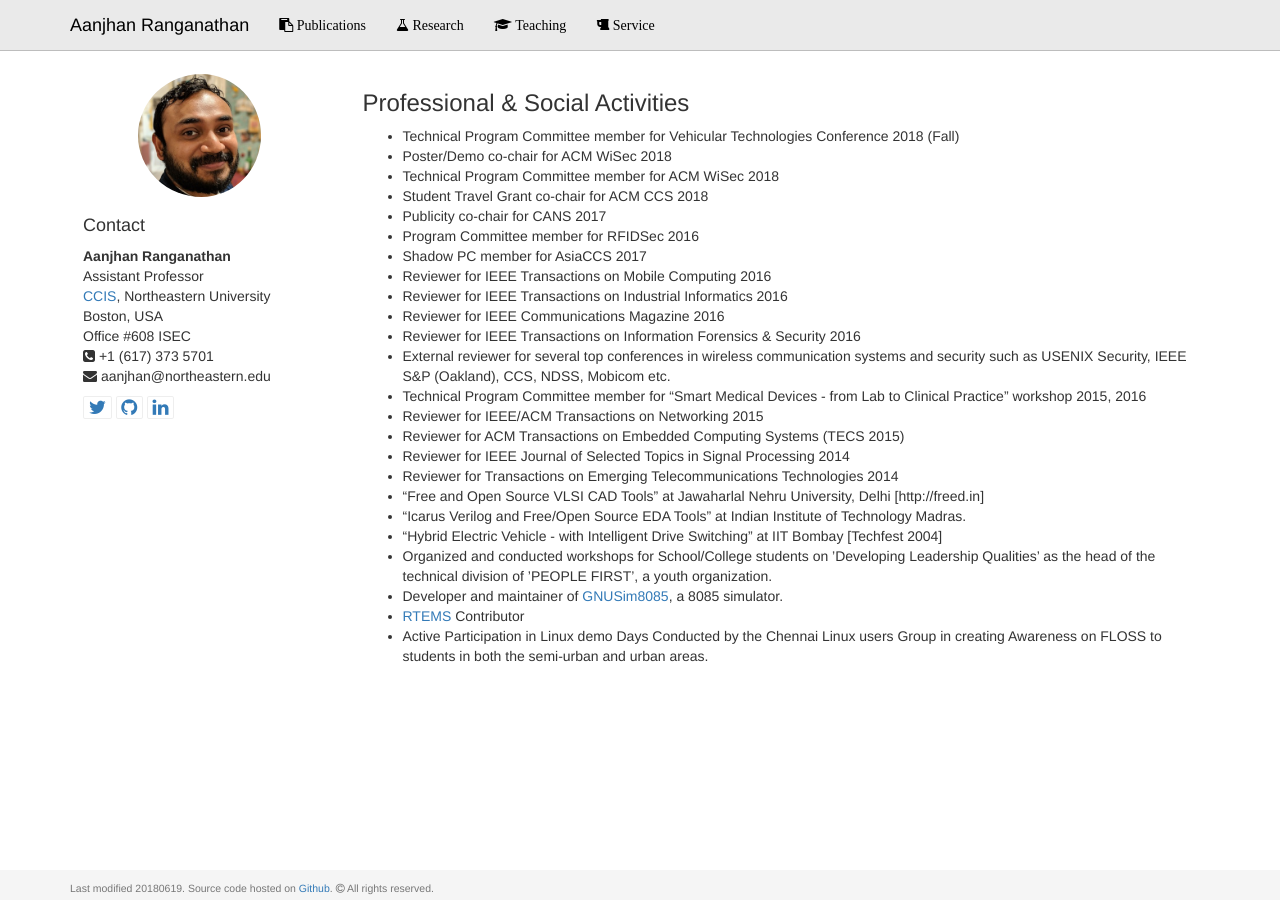
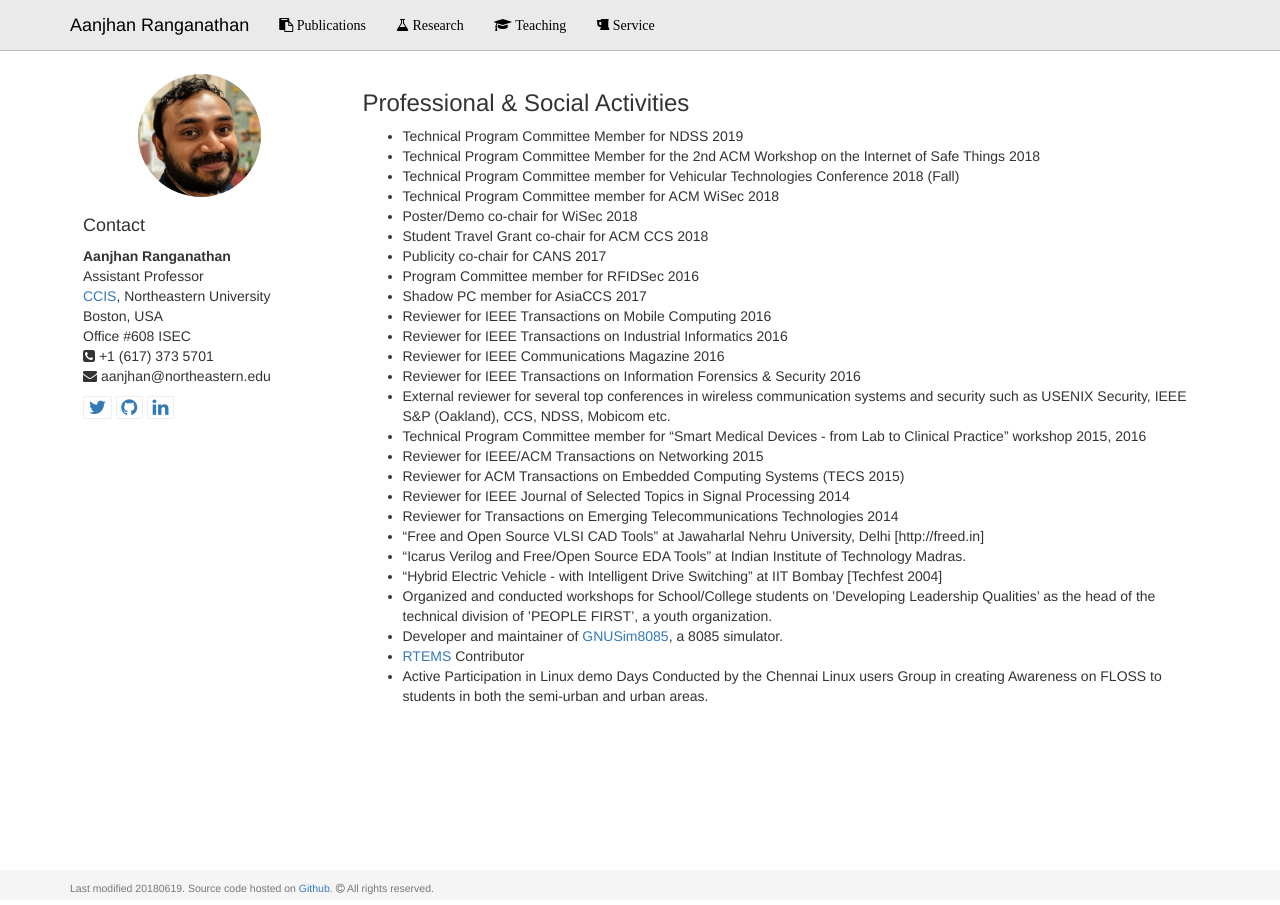
Before and after one commit to aanjhan/mywebsite, a Jekyll site: the page built from service/index.md, in a window 1280 px wide. Built offline with Jekyll 4.4.1, drawn with Linux system fonts in a browser that asks for light colours.

Commit message:
updated news

```diff
--- a/service/index.md
+++ b/service/index.md
@@ -4,9 +4,11 @@ layout: default
 ---
 
 ### Professional & Social Activities
+- Technical Program Committee Member for NDSS 2019
+- Technical Program Committee Member for the 2nd ACM Workshop on the Internet of Safe Things 2018
 - Technical Program Committee member for Vehicular Technologies Conference 2018 (Fall)
-- Poster/Demo co-chair for ACM WiSec 2018
 - Technical Program Committee member for ACM WiSec 2018
+- Poster/Demo co-chair for WiSec 2018
 - Student Travel Grant co-chair for ACM CCS 2018
 - Publicity co-chair for CANS 2017
 - Program Committee member for RFIDSec 2016
```
Also changed, not shown: 6 other files.
